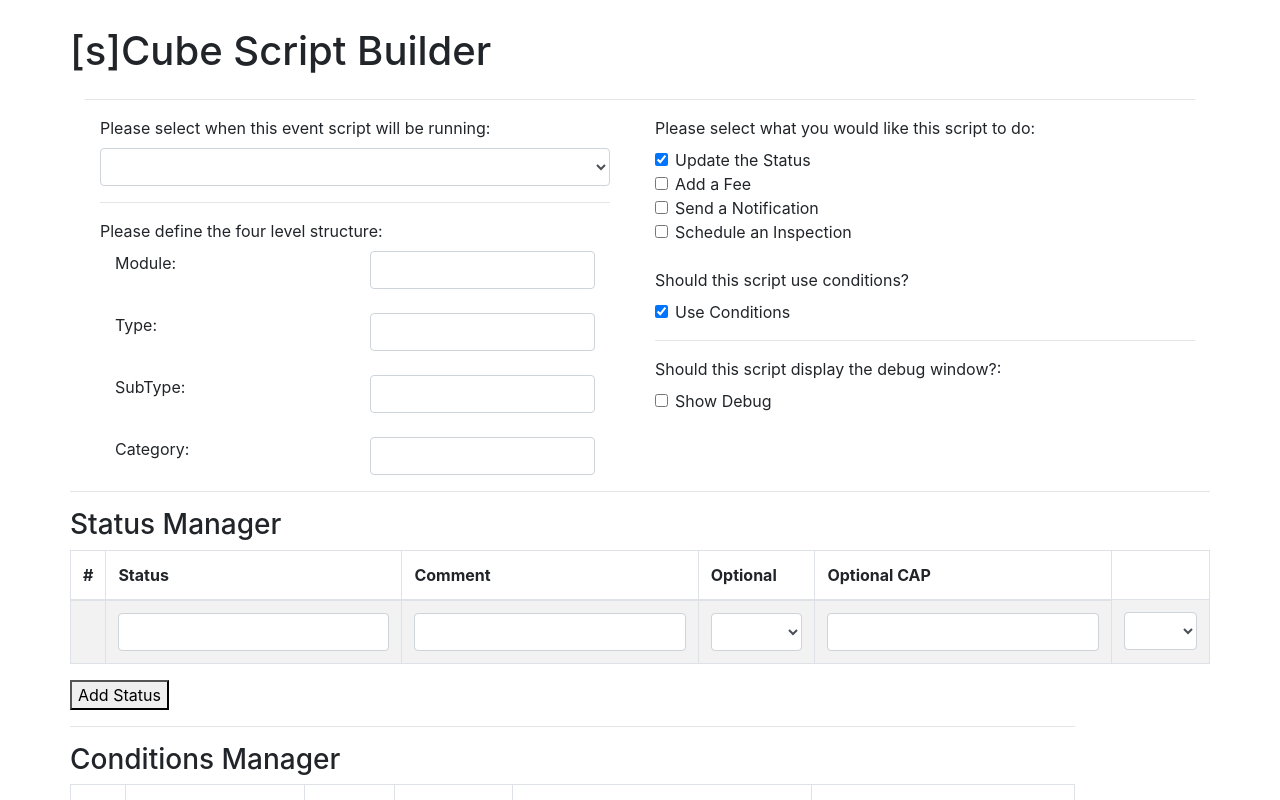
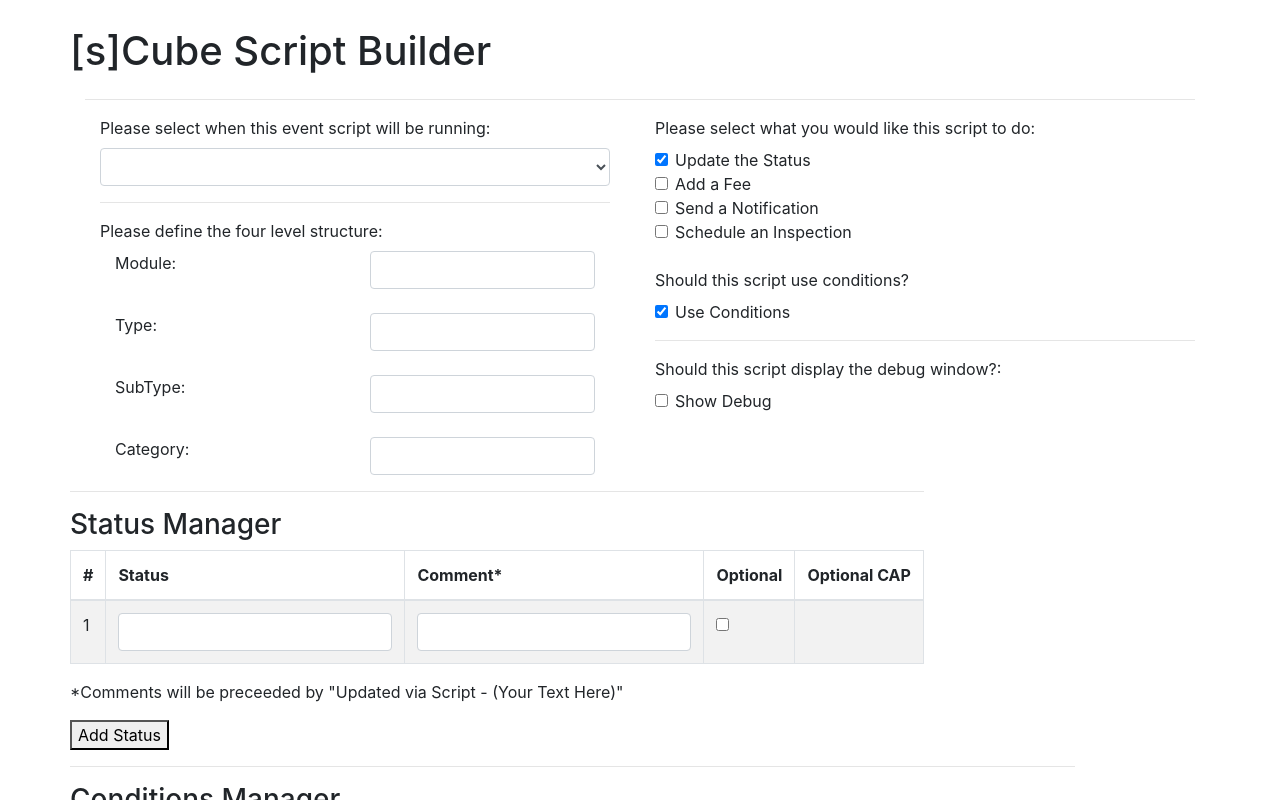
Before and after one commit to ItsAMeNick/sCube-Script-Builder, a React (Create React App) app: page / in a window 1280 px wide. Both pictures are taken after a click on the checkbox "Update the Status". Shown: the top 800 px of the page. Built offline with nearby package versions, Linux system fonts and the light colour scheme.

Commit message:
[NZ] Finishing up status front end and backend

```diff
--- a/src/components/STATUS_Container.js
+++ b/src/components/STATUS_Container.js
@@ -22,10 +22,6 @@ class STATUS_Container extends Component {
         return stats;
     }
 
-    componentDidMount() {
-        console.log(this.props.isOn);
-    }
-
     render() {
         return (
         <div>
@@ -38,7 +34,7 @@ class STATUS_Container extends Component {
                     <tr>
                     <th>#</th>
                     <th>Status</th>
-                    <th>Comment</th>
+                    <th>Comment*</th>
                     <th>Optional</th>
                     <th>Optional CAP</th>
                     </tr>
@@ -47,6 +43,7 @@ class STATUS_Container extends Component {
                     {this.generateStatusItems()}
                 </tbody>
             </Table>
+            <p>*Comments will be preceeded by "Updated via Script - (Your Text Here)"</p>
             <button onClick={this.addStatus}> Add Status </button>
         </div> : null}
         </div>
@@ -56,7 +53,7 @@ class STATUS_Container extends Component {
 
 const mapStateToProps = state => ({
     isOn: state.functionality.status_update,
-    status: state.fees
+    status: state.status
 });
 
 const mapDispatchToProps = dispatch => ({
--- a/src/components/STATUS_Item.js
+++ b/src/components/STATUS_Item.js
@@ -10,38 +10,35 @@ class STATUS_Item extends Component {
     }
 
     handleChange(event) {
-        let newFees = this.props.fees;
-        newFees[this.props.fee_number][event.target.id] = event.target.value;
+        let newStatus = this.props.status;
+        let newValue = event.target.value;
+        if (event.target.id === "optional_cap") {
+            newValue = event.target.checked;
+        }
+        newStatus[this.props.status_number][event.target.id] = newValue;
         this.props.update({
-            fees: newFees
+            status: newStatus
         });
+        this.forceUpdate();
     };
 
     render() {
         return (
         <tr>
-            <td>{this.props.fee_number}</td>
+            <td>{this.props.status_number}</td>
             <td>
-                <Form.Control id="code" type="text" onChange={this.handleChange}/>
+                <Form.Control id="label" type="text" onChange={this.handleChange}/>
             </td>
             <td>
-                <Form.Control id="schedule" type="text" onChange={this.handleChange}/>
+                <Form.Control id="comment" type="text" onChange={this.handleChange}/>
             </td>
             <td>
-                <Form.Control id="period" as="select" onChange={this.handleChange}>
-                    <option></option>
-                    <option>FINAL</option>
-                </Form.Control>
+                <Form.Check id="optional_cap" onChange={this.handleChange}/>
             </td>
             <td>
-                <Form.Control id="quantity" type="number" onChange={this.handleChange}/>
-            </td>
-            <td>
-                <Form.Control id="invoice" as="select" onChange={this.handleChange}>
-                    <option value={null}></option>
-                    <option value={"Y"}>Yes</option>
-                    <option value={"N"}>No</option>
-                </Form.Control>
+                {this.props.status[this.props.status_number].optional_cap ?
+                    <Form.Control id="cap" type="text" onChange={this.handleChange}/>
+                : null}
             </td>
         </tr>
         );
@@ -49,13 +46,13 @@ class STATUS_Item extends Component {
 }
 
 const mapStateToProps = state => ({
-    fees: state.fees
+    status: state.status
 });
 
 const mapDispatchToProps = dispatch => ({
-    update: fees => dispatch({
-        type: "update_fees",
-        payload: fees
+    update: s => dispatch({
+        type: "update_status",
+        payload: s
     })
 });
 
--- a/src/modules/reducer.js
+++ b/src/modules/reducer.js
@@ -77,6 +77,30 @@ const sCubeReducer = (state = initialState, action) => {
         return newState;
     }
 
+    case "update_status": {
+        let newState = _.cloneDeep(state);
+        newState.status = action.payload.status;
+        return newState;
+    }
+    case "add_status": {
+        let newState = _.cloneDeep(state);
+        let status_codes = Object.keys(state.status);
+        let m = 0;
+        for (let s in status_codes) {
+            m = Math.max(m,state.status[status_codes[s]].key);
+        }
+        m+=1;
+        newState.status[m] =
+            {
+                key: m,
+                label: null,
+                comment: null,
+                optional_cap: false,
+                cap: null
+            }
+        return newState;
+    }
+
     case "update_fees": {
         let newState = _.cloneDeep(state);
         newState.fees = action.payload.fees;
@@ -88,7 +112,6 @@ const sCubeReducer = (state = initialState, action) => {
         let m = 0;
         for (let f in fee_codes) {
             m = Math.max(m,state.fees[fee_codes[f]].key);
-            console.log(state.fees[fee_codes[f]])
         }
         m+=1;
         newState.fees[m] =
```
